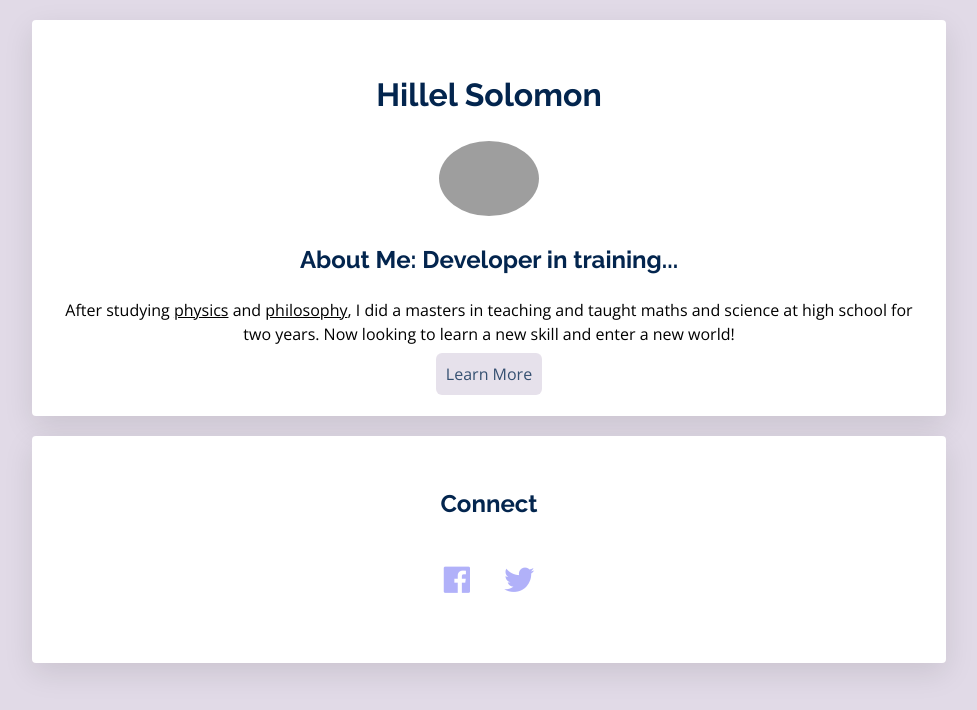
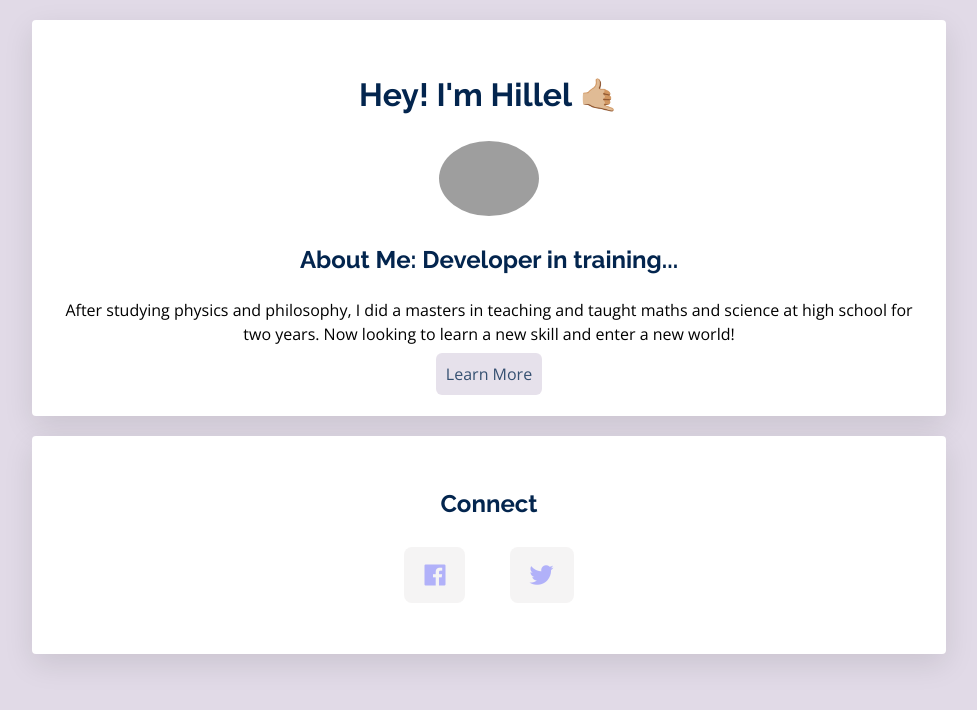
Before and after one commit to HYSolo/HYSolo.github.io, a plain HTML site: page index.html in a window 1280 px wide. Shown: the whole page, without its empty margins (151-1128 px from the left). Drawn offline with nearby package versions, Linux system fonts and the light colour scheme; grey boxes are pictures that could not be loaded.

Commit message:
profile page

```diff
--- a/index.html
+++ b/index.html
@@ -12,12 +12,14 @@
 </head>
 <body>
   <div class="container">
-
       <div class="card" id="intro">
-        <h1>Hillel Solomon</h1>
+        <h1>Hey! I'm Hillel 🤙🏼</h1>
         <img class="img-circle" src="images/profile_pic.jpg" width="100px" alt="Profile Picture">
         <h2>About Me: Developer in training...</h2>
-        <p>After studying <a href="#" class="in-text-link">physics</a> and <a href="#" class="in-text-link">philosophy</a>, I did a masters in teaching and taught maths and science at high school for two years. Now looking to learn a new skill and enter a new world!</p>
+        <p>
+          After studying physics and philosophy, I did a masters in teaching and taught maths and science at high school for two years.
+          Now looking to learn a new skill and enter a new world!
+        </p>
         <a href="#" class="button">
           Learn More
         </a>
--- a/style.css
+++ b/style.css
@@ -68,9 +68,12 @@ ul {
 
 .list-inline li {
   display: inline-block;
-  font-size: 30px;
-  padding: 15px;
+  font-size: 24px;
   opacity: 30%;
+  background-color: rgb(223, 219, 219);
+  border-radius: 8px;
+  padding: 10px 20px 10px 20px;
+  margin: 5px 20px;
 }
 
 .list-inline li:hover {
```
